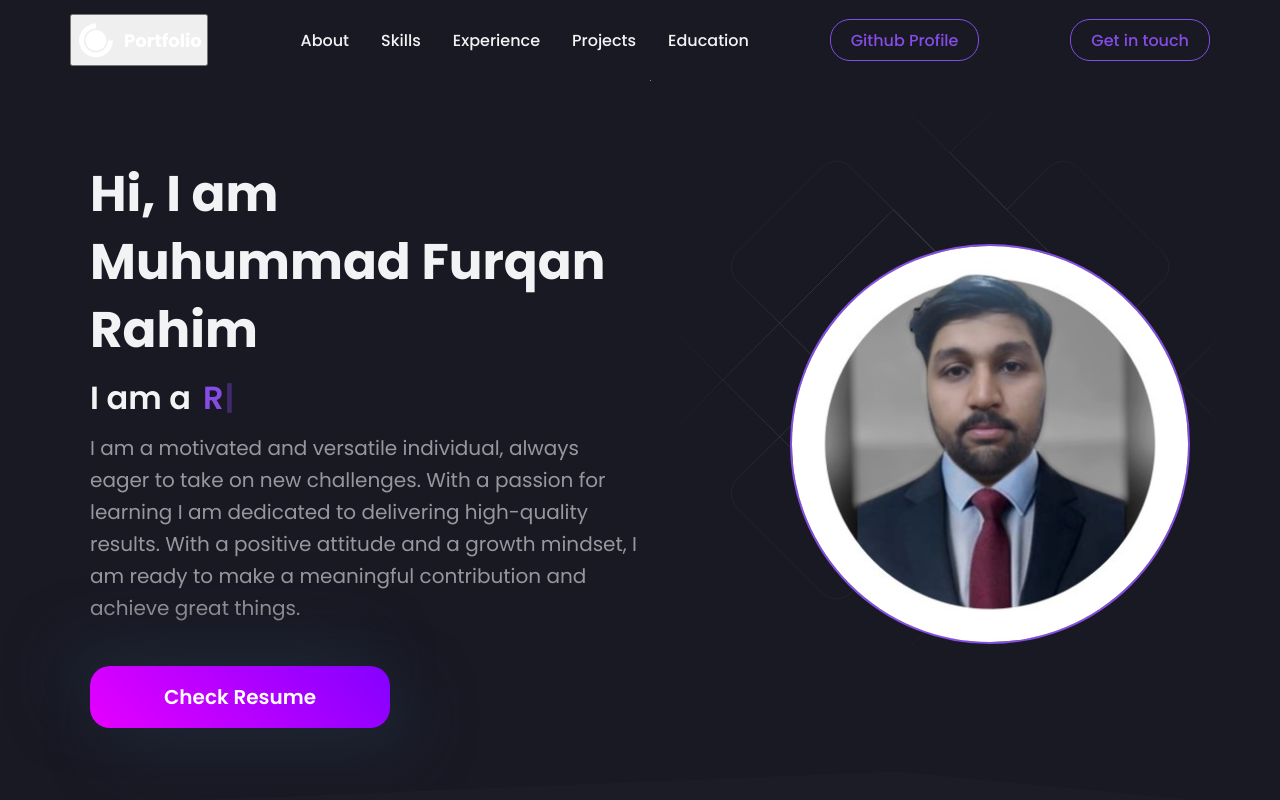
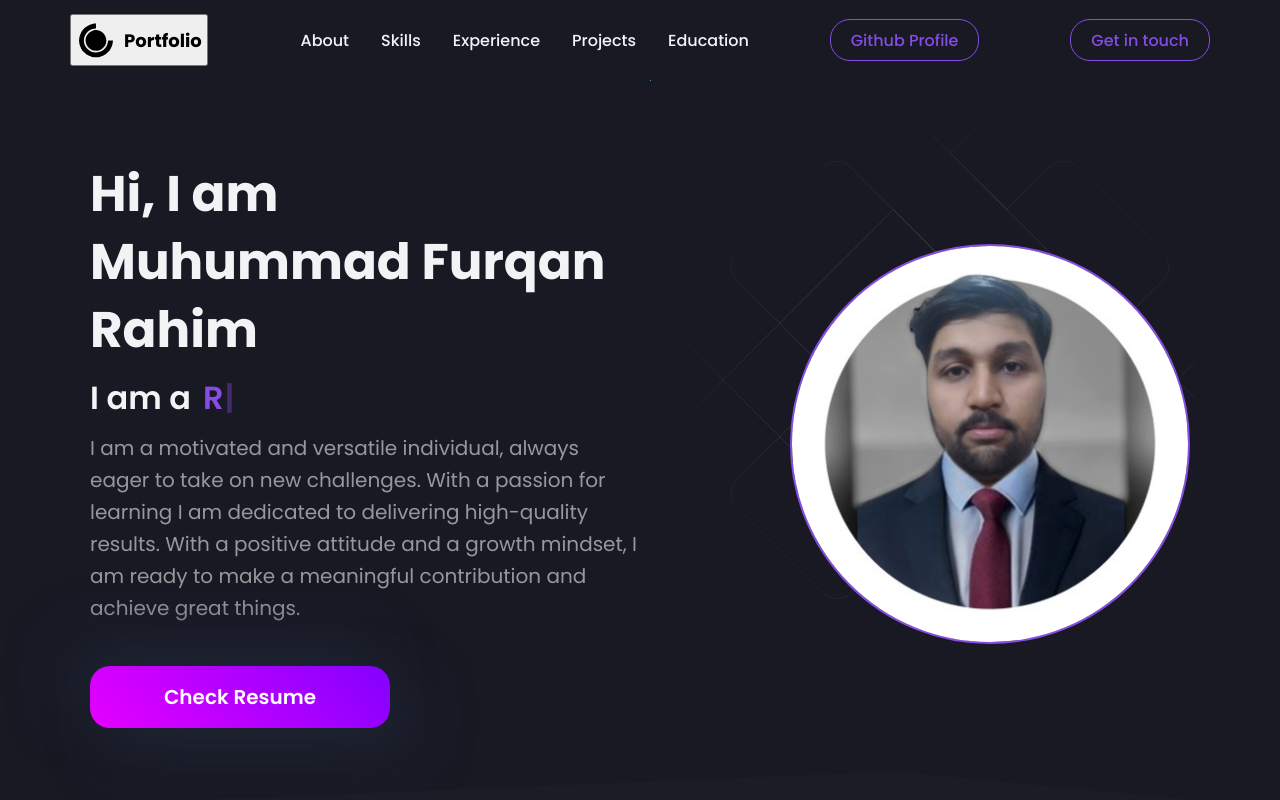
Before and after one commit to FurqanRahim/Portfolio, a React (Create React App) app: page / in a window 1280 px wide. Shown: the top 800 px of the page. Built offline with nearby package versions, Linux system fonts and the light colour scheme.

Commit message:
Update index.js

```diff
--- a/src/components/Navbar/index.js
+++ b/src/components/Navbar/index.js
@@ -12,7 +12,7 @@ const Navbar = () => {
     <Nav>
       <NavbarContainer>
         <NavLogo to='/'>
-          <button style={{ display: "flex", alignItems: "center", color: "white", marginBottom: '20;', cursor: 'pointer' }}>
+          <button style={{ display: "flex", alignItems: "center", marginBottom: '20;', cursor: 'pointer' }}>
             <DiCssdeck size="3rem" /> <Span>Portfolio</Span>
           </button>
         </NavLogo>
```
